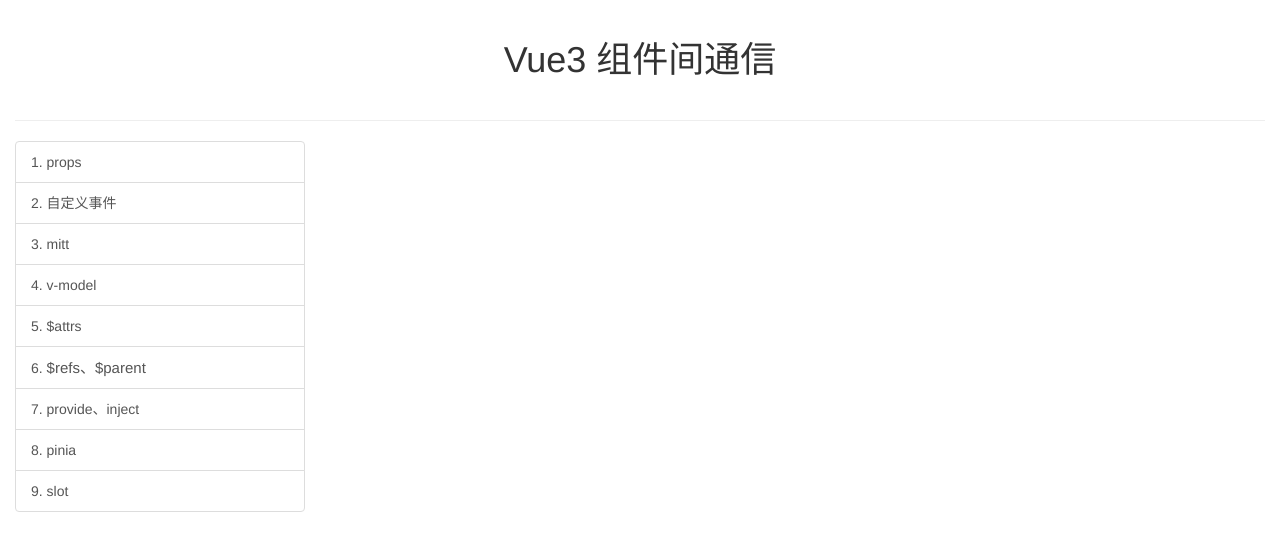
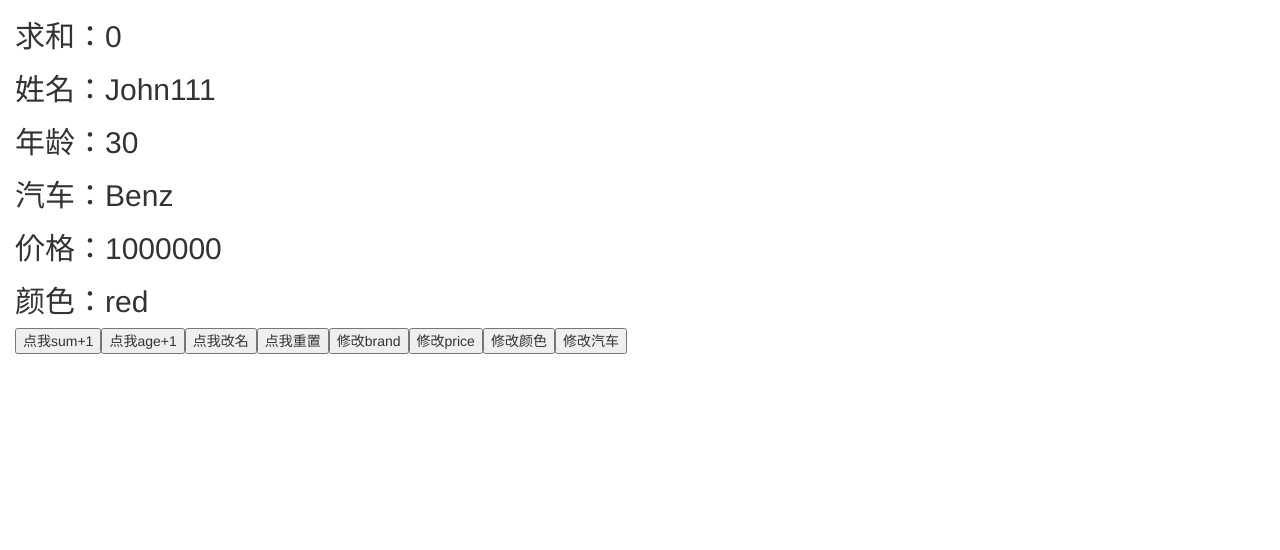
Before and after one commit to Y-Destiny/hello_vue3, a Vue app: page / in a window 1280 px wide. Shown: the top 550 px of the page. Built offline with nearby package versions, Linux system fonts and the light colour scheme.

Commit message:
shallowRef 与shallowReactive

```diff
--- a/src/App.vue
+++ b/src/App.vue
@@ -1,45 +1,80 @@
 <template>
 	<div class="container-fluid wraper">
-		<h1 class="title">
-			Vue3 组件间通信
-		</h1>
-		<hr>
-		<div class="row">
-			<div class="col-xs-3 col-md-3 col-lg-3 col-xl-3">
-				<!-- 导航区 -->
-				<router-link active-class="active" class="list-group-item" to="/props">1. props</router-link>
-				<router-link active-class="active" class="list-group-item" to="/event">2. 自定义事件</router-link>
-				<router-link active-class="active" class="list-group-item" to="/mitt">3. mitt</router-link>
-				<router-link active-class="active" class="list-group-item" to="/model">4. v-model</router-link>
-				<router-link active-class="active" class="list-group-item" to="/attrs">5. $attrs</router-link>
-				<router-link active-class="active" class="list-group-item" to="/ref-parent">6. <span class="small">$refs、$parent</span></router-link>
-				<router-link active-class="active" class="list-group-item" to="/provide-inject">7. provide、inject</router-link>
-				<router-link active-class="active" class="list-group-item" to="/pinia">8. pinia</router-link>
-				<router-link active-class="active" class="list-group-item" to="/slot">9. slot</router-link>
-			</div>
-			<div class="col-xs-9 col-md-9 col-lg-9 col-xl-9">
-				<div class="panel-body">
-					<!-- 占位一个展示区 -->
-					<router-view></router-view>
-				</div>
-			</div>
-		</div>
+		<h2>求和：{{ sum }}</h2>
+		<h2>姓名：{{ person.name }}</h2>
+		<h2>年龄：{{ person.age }}</h2>
+		<h2>汽车：{{ car.brand }}</h2>
+		<h2>价格：{{ car.price }}</h2>
+		<h2>颜色：{{ car.Options.color }}</h2>
+		<button @click="changeSum">点我sum+1</button>
+		<button @click="changeAge">点我age+1</button>
+		<button @click="changeName">点我改名</button>
+		<button @click="changePerson">点我重置</button>
+		<button @click="changeBrans">修改brand</button>
+		<button @click="changePrice">修改price</button>
+		<button @click="changeColor">修改颜色</button>
+		<button @click="changeCar">修改汽车</button>
 	</div>
 </template>
 
 <script setup lang="ts" name="App">
+import { ref, reactive, shallowReactive, shallowRef } from 'vue'
+
+let sum= shallowRef(0)
+let person = shallowRef({
+	name: 'John111',
+	age: 30
+})
+let car= shallowReactive({
+	brand: 'Benz',
+	price: 1000000,
+	Options: {
+		color: 'red'
+	}
+})
+function changeSum() {
+	sum.value++
+}
+
+function changeAge() {
+	person.value.age++
+}
+
+function changeName() {
+	person.value.name = 'Tom'
+}
+
+function changePerson() {
+	person.value = {
+		name: 'John',
+		age: 25
+	}
+}
+
+function changeBrans() {
+	car.brand = 'Audsasi'
+}
+
+function changePrice() {
+	car.price +=1
+}
+
+function changeColor() {
+	car.Options.color = 'blue'
+}
+
+function changeCar() {
+	Object.assign(car , {
+		brand: 'BMW',
+		price: 3000000,
+		Options: {
+			color: 'black'
+		}
+	})
+}
+
+
 </script>
 
 <style>
-	.wraper .title {
-		padding: 20px;
-		text-align: center;
-		min-width: 610px;
-	}
-	.wraper .small{
-		font-size: 15px;
-	}
-	.wraper .list-group-item {
-		min-width: 230px;
-	}
 </style>
```
